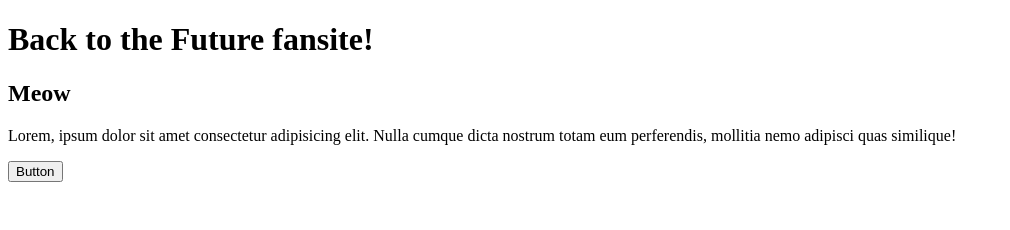
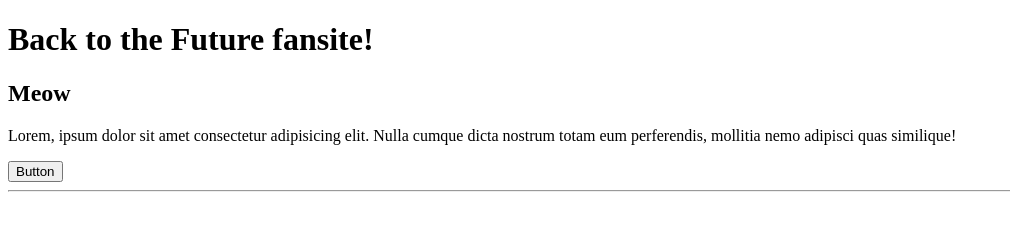
Before and after one commit to antoniojr100/my-first-git-repo, a plain HTML site: page index.html in a window 1280 px wide. Shown: the whole page, without its empty margins (0-1010 px from the left). Drawn offline with Linux system fonts and the light colour scheme.

Commit message:
Created css file and updated index

```diff
--- a/index.html
+++ b/index.html
@@ -15,5 +15,7 @@
 
     <button>Button</button>
 
+    <hr>
+
 </body>
 </html>
--- /dev/null
+++ b/styles.css
@@ -0,0 +1,4 @@
+body{
+    background-color: rebeccapurple;
+    color: white;
+}
```
